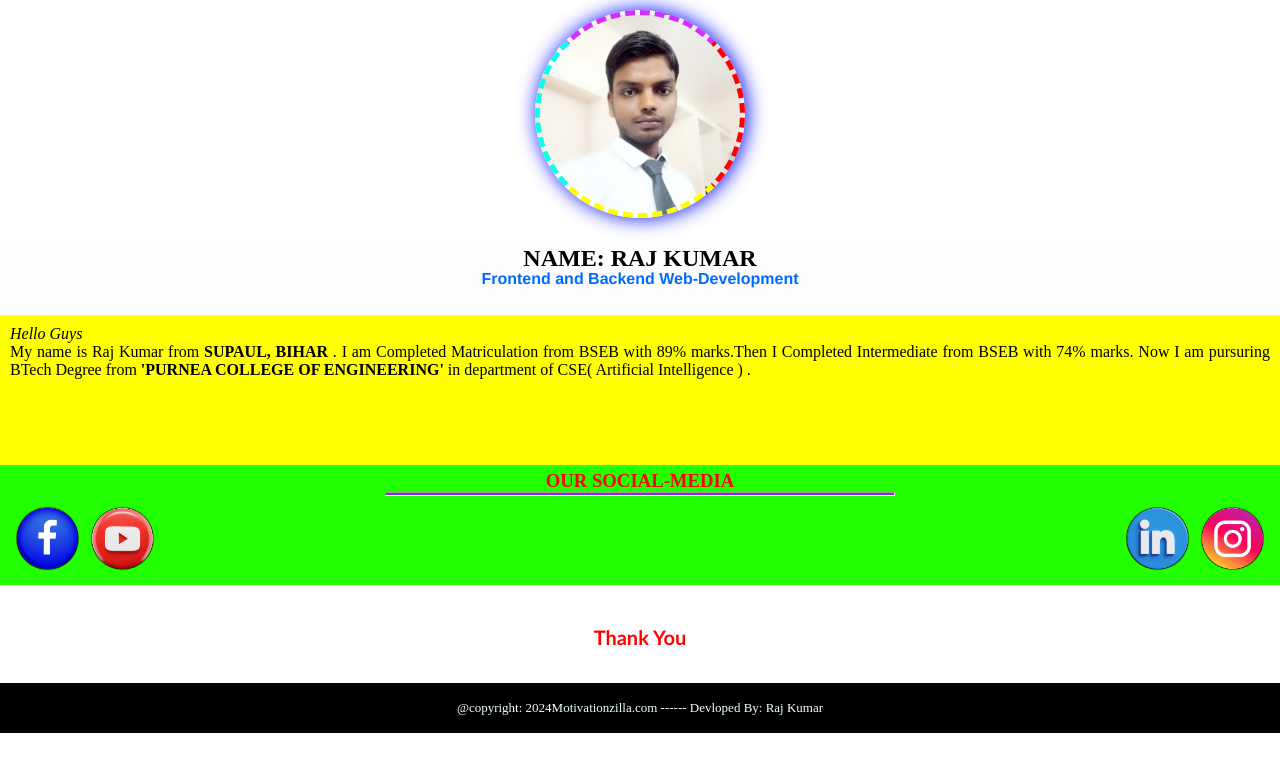
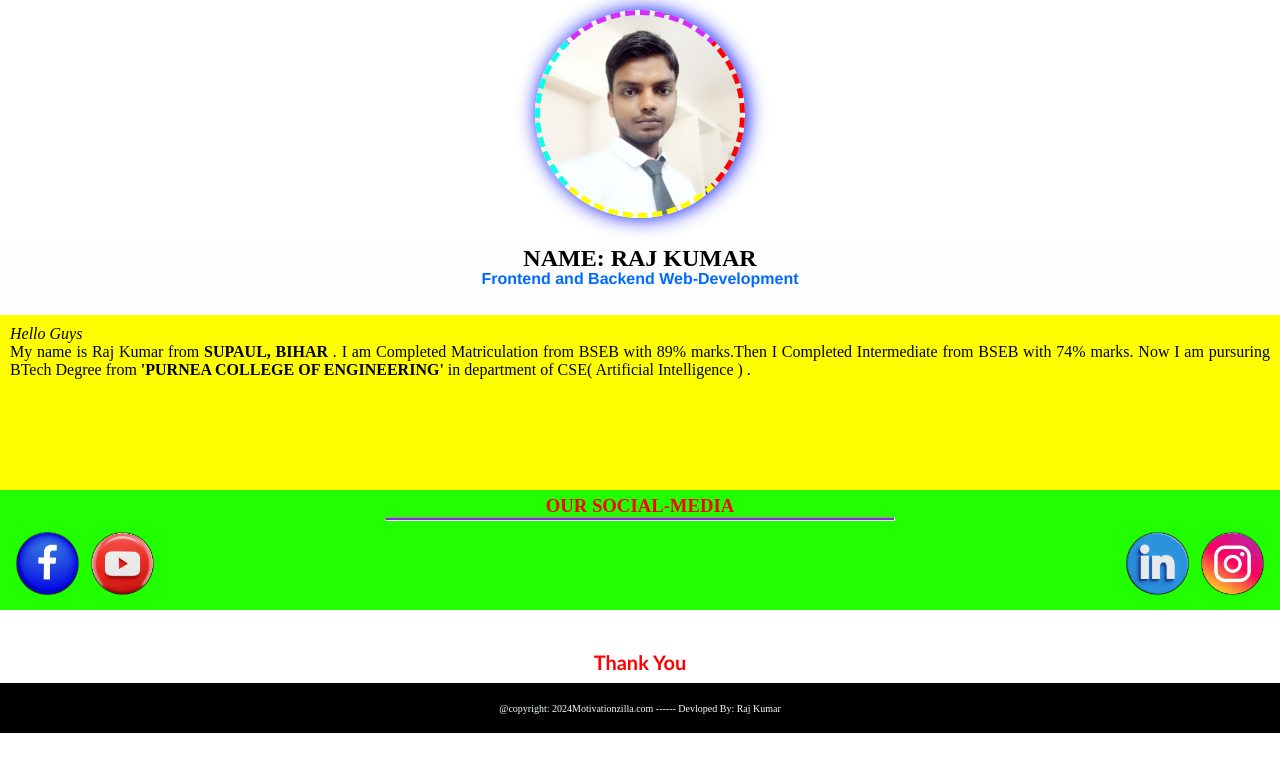
Before and after one commit to rajkumarmotivationspeaker/My-profile-, a plain HTML site: page index.html in a window 1280 px wide. Drawn offline with Linux system fonts and the light colour scheme.

Commit message:
Update index.html

```diff
--- a/index.html
+++ b/index.html
@@ -34,7 +34,7 @@
             background-color: rgb(253, 253, 254);
         }
         .about{
-            height: 130px;
+            height: 155px;
             background-color: yellow;
             text-align: justify;
             padding: 10px;
@@ -102,7 +102,7 @@
         p1{
             color: azure ;
             margin: 10px auto;
-            font-size: 13px;
+            font-size: 10px;
         }
 
         h3{
```
